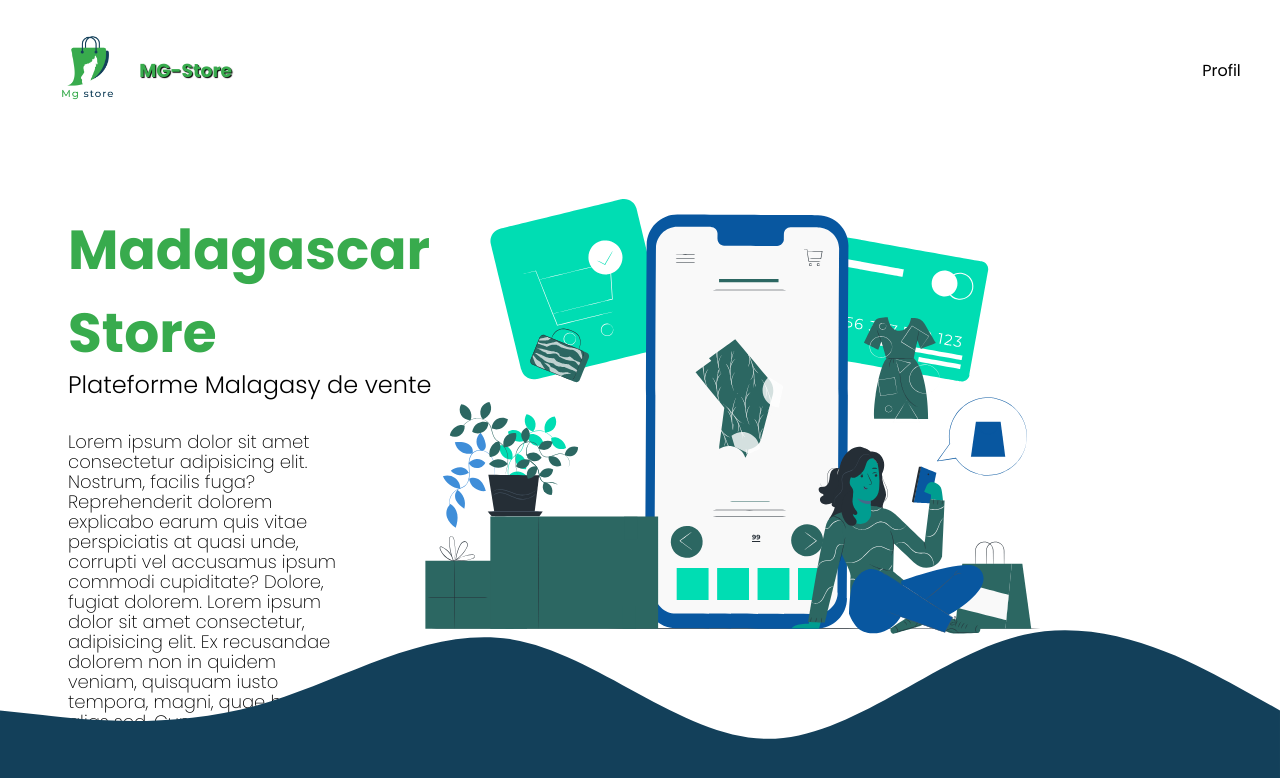
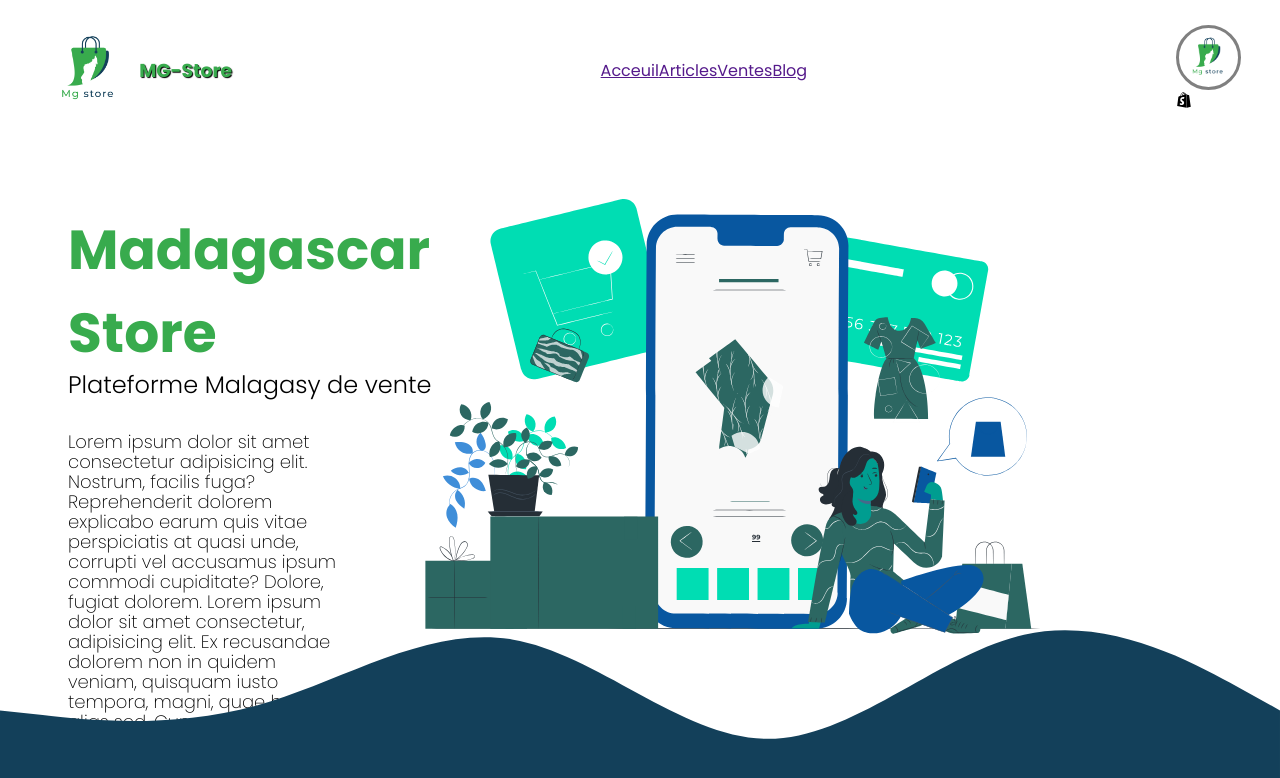
Before and after one commit to Princee04/Mg-Store, a React (Vite) app: page / in a window 1280 px wide. Shown: the top 778 px of the page. Built offline with nearby package versions, Linux system fonts and the light colour scheme.

Commit message:
section link

```diff
--- a/main.css
+++ b/main.css
@@ -38,6 +38,19 @@
     display: flex;
     flex-direction: row;
     align-items: center;
+}
+
+.profil-container{
+    width: 65px;
+    height: 65px;
+    border: solid grey;
+    border-radius: 50%;
+}
+
+.profil-container img{
+    width: 100%;
+    height: 100%;
+    border-radius: 50%;
 }
 
 /* style du wave */
@@ -96,6 +109,8 @@
 
   }
 
+
+
   .arrow{
     margin-left: 3px;
   }
--- a/package.json
+++ b/package.json
@@ -14,7 +14,8 @@
     "react": "^18.3.1",
     "react-dom": "^18.3.1",
     "react-icons": "^5.2.1",
-    "react-lottie": "^1.2.4"
+    "react-lottie": "^1.2.4",
+    "react-router-dom": "^6.24.0"
   },
   "devDependencies": {
     "@types/react": "^18.3.3",
--- a/src/components/Header/Header.jsx
+++ b/src/components/Header/Header.jsx
@@ -1,4 +1,6 @@
-import xxx from '../../../public/xxx.png'
+import xxx from '/xxx.png'
+import { FaShopify } from 'react-icons/fa';
+// import Link  from 'react-router-dom';
 
 const Header = () => {
     return (
@@ -9,10 +11,26 @@ const Header = () => {
 
             </div>
             <div className="link">
+                {/* <Link to="">Acceuil</Link>
+                <Link to="}>Articles</Link>
+                <Link to="></Link>
+                <Link to=""></Link>
+                <Link to=""></Link> */}
+                <a href="">Acceuil</a>
+                <a href="">Articles</a>
+                <a href="">Ventes</a>
+                <a href="">Blog</a>
             </div>
             <div className="profil-parameters">
-                Profil
+
+                <div className="profil-container">
+                        <img src={xxx} alt="" />
+                </div>
+                <div className="shop">
+                    <FaShopify />
+                </div>
             </div>
+
         </div>
     );
 }
```
Also changed, not shown: 1 other file (tests, documents, lock files or other folders).
